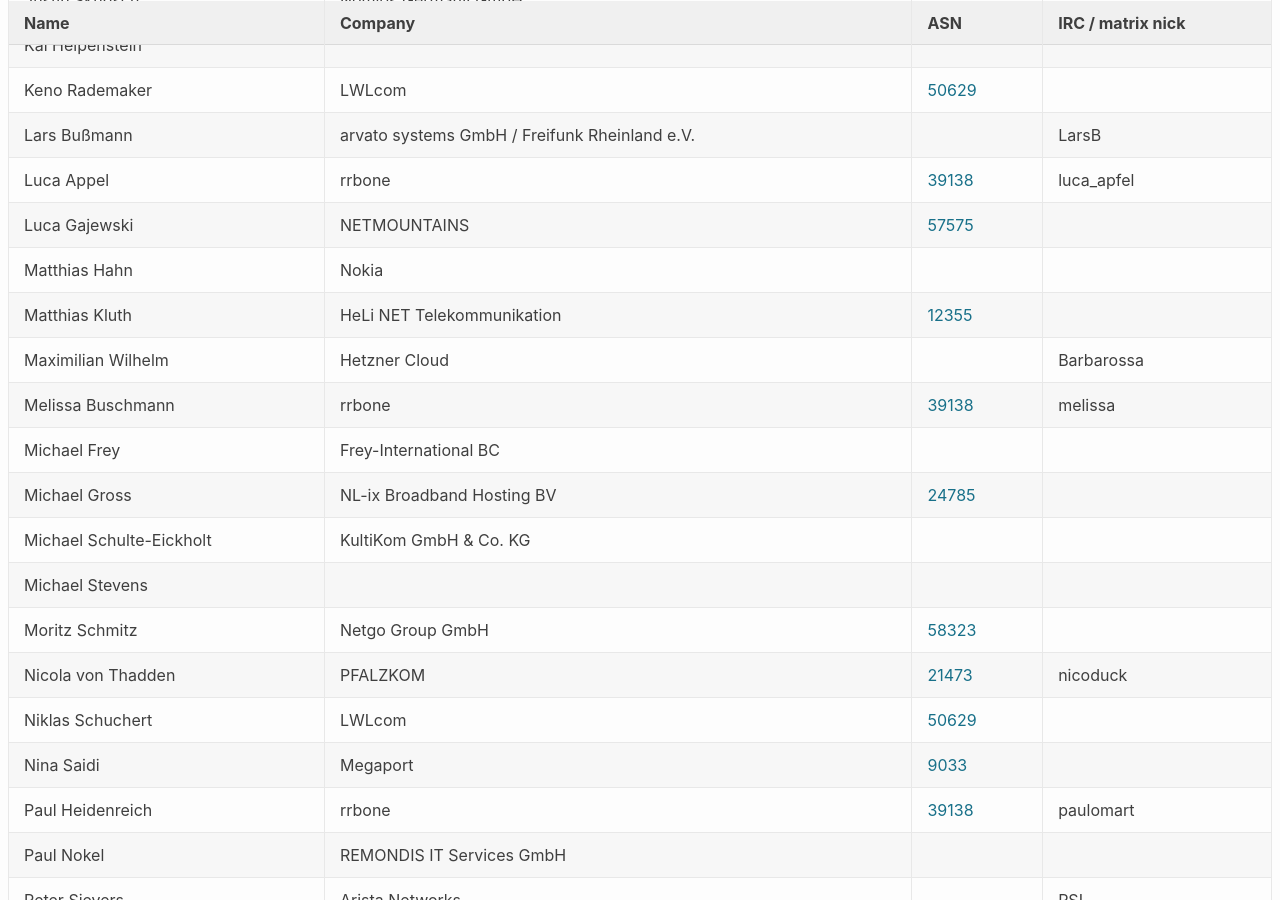
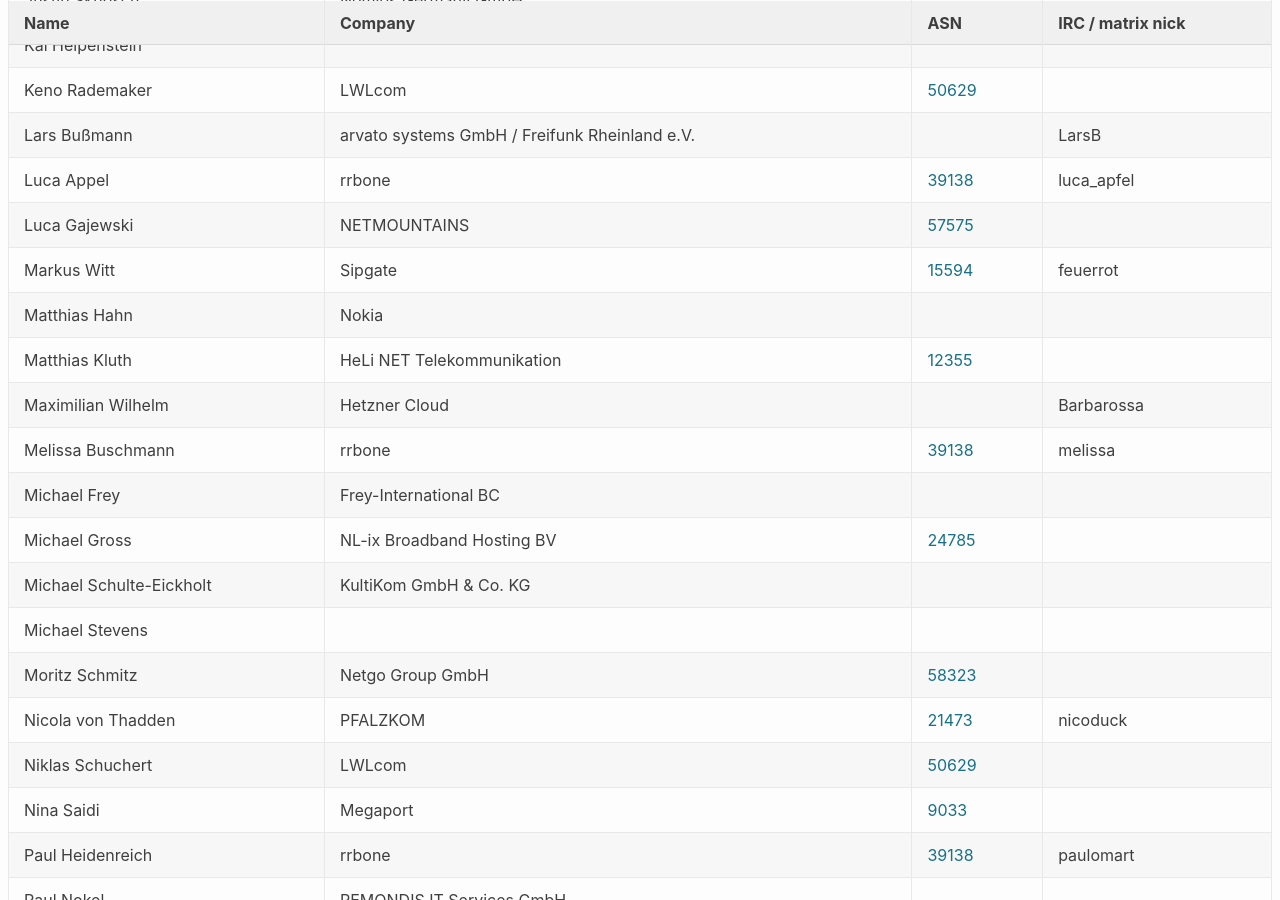
Before and after one commit to denog/pretix-attendeelist, a Jekyll site: the page built from denogmeetup25-02/index.markdown, in a window 1280 px wide and 900 px high, scrolled down 976 px. Built offline with Jekyll 4.4.1, drawn with Linux system fonts in a browser that asks for light colours.

Commit message:
Latest data: Mon Mar 10 19:47:49 UTC 2025

```diff
--- a/_data/attendees_denogmeetup25-02.json
+++ b/_data/attendees_denogmeetup25-02.json
@@ -154,6 +154,12 @@
     "company": "NETMOUNTAINS",
     "irc": null,
     "asn": "57575"
+  },
+  {
+    "name": "Markus Witt",
+    "company": "Sipgate",
+    "irc": "feuerrot",
+    "asn": "15594"
   },
   {
     "name": "Matthias Hahn",
```
